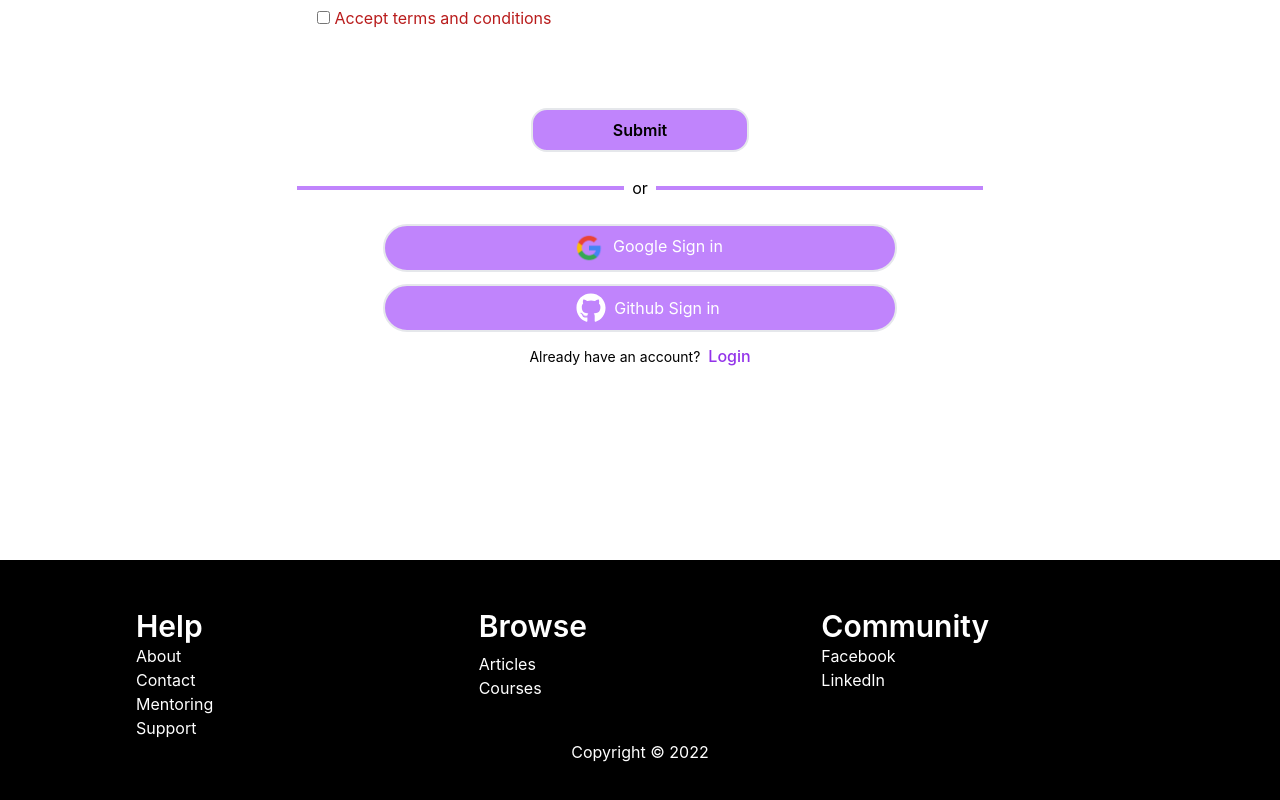
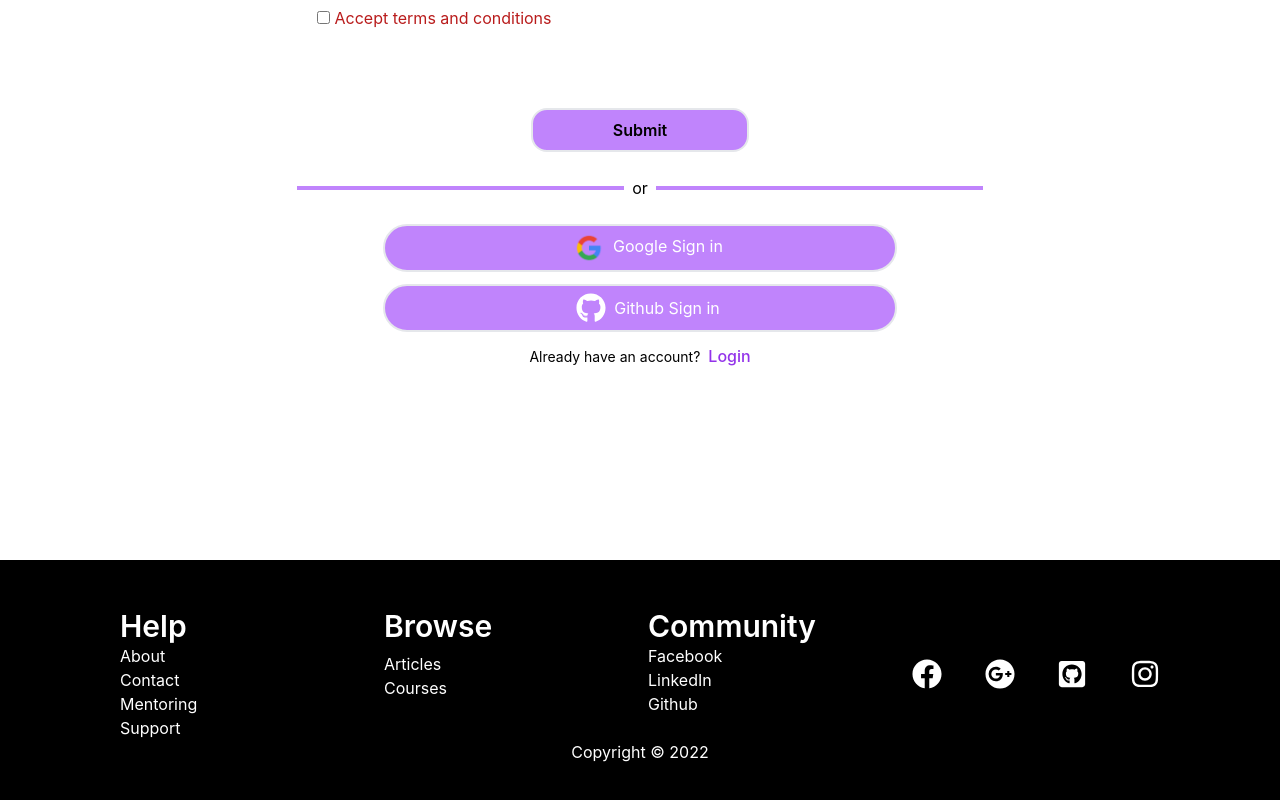
Before and after one commit to Nayeem29/Walk-Visa-Consultant, a React (Create React App) app: page /signup in a window 1280 px wide. Shown: the part 557-1357 px from the top of the page. Built offline with nearby package versions, Linux system fonts and the light colour scheme; what tw-elements would draw is missing.

Commit message:
footer updated with icons

```diff
--- a/src/Pages/SharedPages/Footer/Footer.js
+++ b/src/Pages/SharedPages/Footer/Footer.js
@@ -1,11 +1,15 @@
 import React from 'react';
 import { Link } from 'react-router-dom';
+import { FaFacebook } from "react-icons/fa";
+import { FaGooglePlus } from "react-icons/fa";
+import { FaGithubSquare } from "react-icons/fa";
+import { FaInstagram } from "react-icons/fa";
 
 const Footer = () => {
   return (
     <div className='bg-black text-white mt-32'>
       <div className='content-center md:px-10 py-12'>
-        <div className='grid grid-cols-1 sm:grid-cols-2 md:grid-cols-3 gap-5 mx-24'>
+        <div className='grid grid-cols-1 sm:grid-cols-2 md:grid-cols-4 gap-4 mx-20'>
           <div className='help'>
             <p className='text-3xl font-semibold'>Help</p>
             <Link to='/' className='block'>About</Link>
@@ -23,6 +27,16 @@ const Footer = () => {
             <p className='text-3xl font-semibold'>Community</p>
             <Link to='/' className='block'>Facebook</Link>
             <Link to='/' className='block'>LinkedIn</Link>
+            <Link to='/' className='block'>Github</Link>
+
+          </div>
+          <div className='Icons text-3xl font-semibold flex flex-wrap items-center justify-between'>
+            <FaFacebook />
+            <FaGooglePlus />
+            <FaGithubSquare />
+            <FaInstagram />
+            {/* <Link to='/' className='block'>Facebook</Link>
+            <Link to='/' className='block'>LinkedIn</Link> */}
           </div>
         </div>
         <div className="flex justify-center">
```
